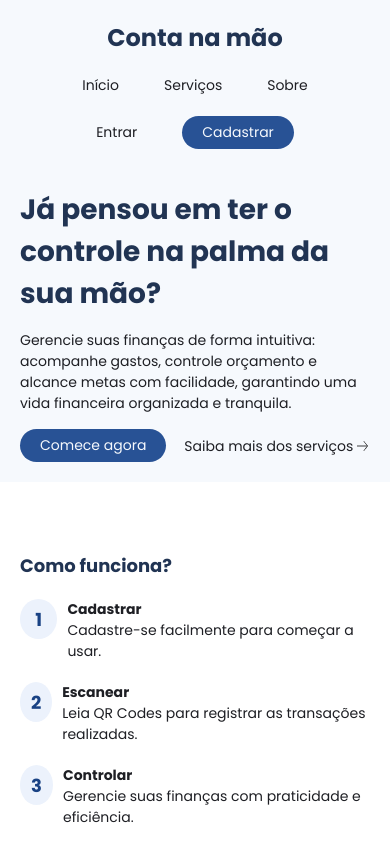
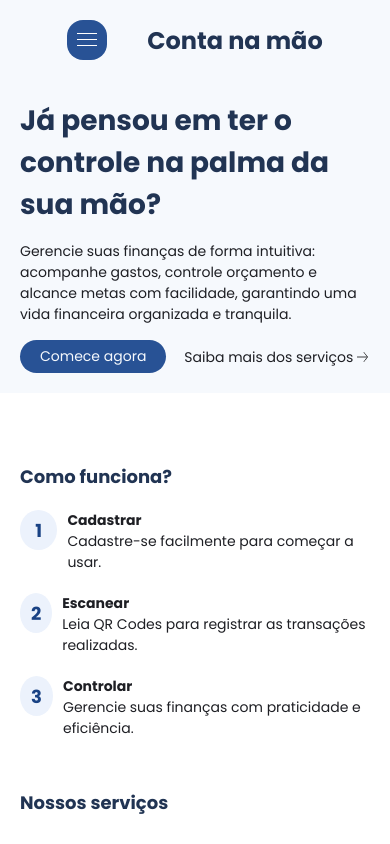
Before and after one commit to ICEI-PUC-Minas-PMV-ADS/pmv-ads-2024-1-e1-proj-web-t09-conta-na-mao, a plain HTML site: page codigo-fonte/src/index.html in a window 390 px wide. Shown: the top 844 px of the page. Drawn offline with Linux system fonts and the light colour scheme.

Commit message:
ajuste responsividade da navegação do header

```diff
--- a/codigo-fonte/src/index.css
+++ b/codigo-fonte/src/index.css
@@ -249,6 +249,10 @@ footer {
   margin: 18px;
 }
 
+.icon-menu-principal {
+  display: none;
+}
+
 @media (max-width: 1024px) {
   .servico {
     width: 470px;
@@ -278,8 +282,18 @@ footer {
 }
 
 @media (max-width: 768px) {
+  .icon-menu-principal {
+    display: block;
+    width: 40px;
+  }
+
   .barra-navegacao {
     justify-content: center;
+    gap: 40px;
+  }
+
+  .barra-navegacao nav {
+    display: none;
   }
 
   .titulo-principal {
--- a/codigo-fonte/src/index.html
+++ b/codigo-fonte/src/index.html
@@ -19,6 +19,11 @@
   <body>
     <div class="barra">
       <header class="barra-navegacao">
+        <img
+          src="./dashboard/imagens/menu-principal.svg"
+          alt="Ícone de menu com fundo azul"
+          class="icon-menu-principal"
+        />
         <h2 class="logo">Conta na mão</h2>
         <nav class="nav-links">
           <a href="/">Início</a>
```
